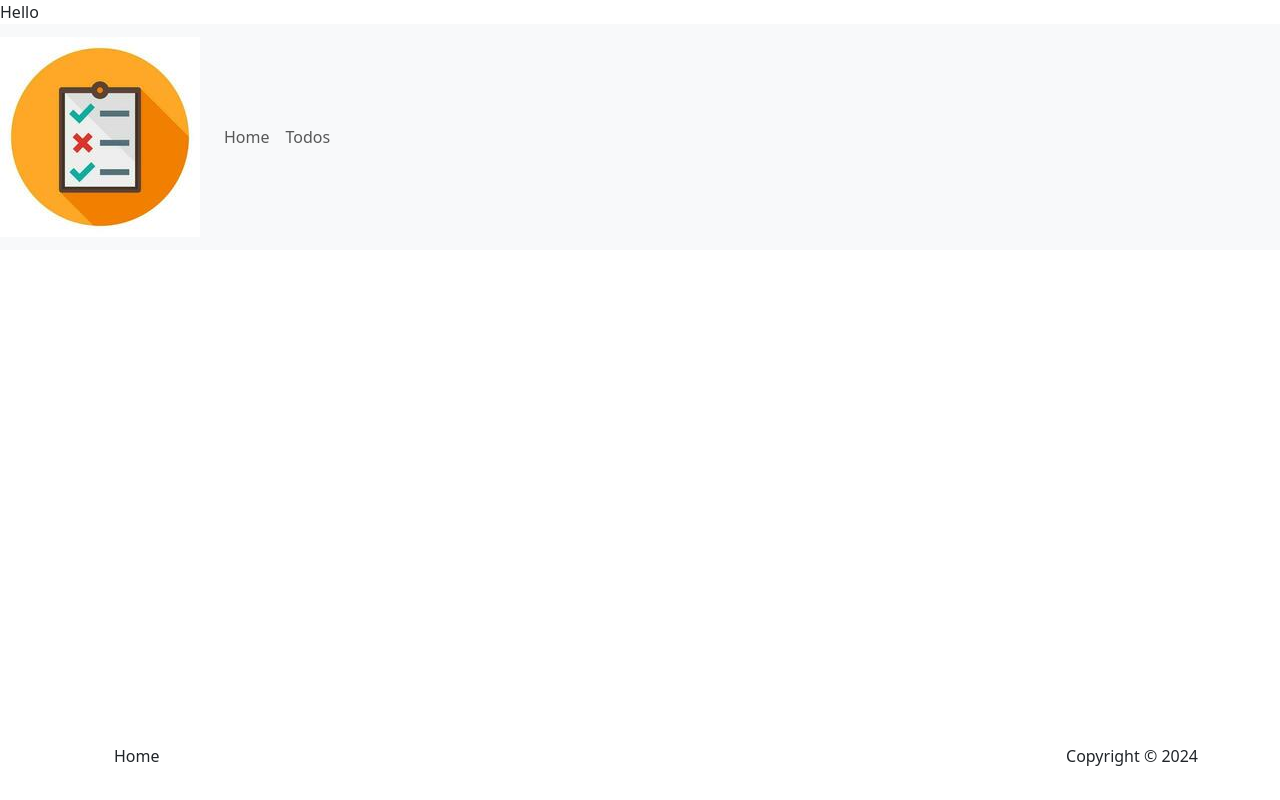
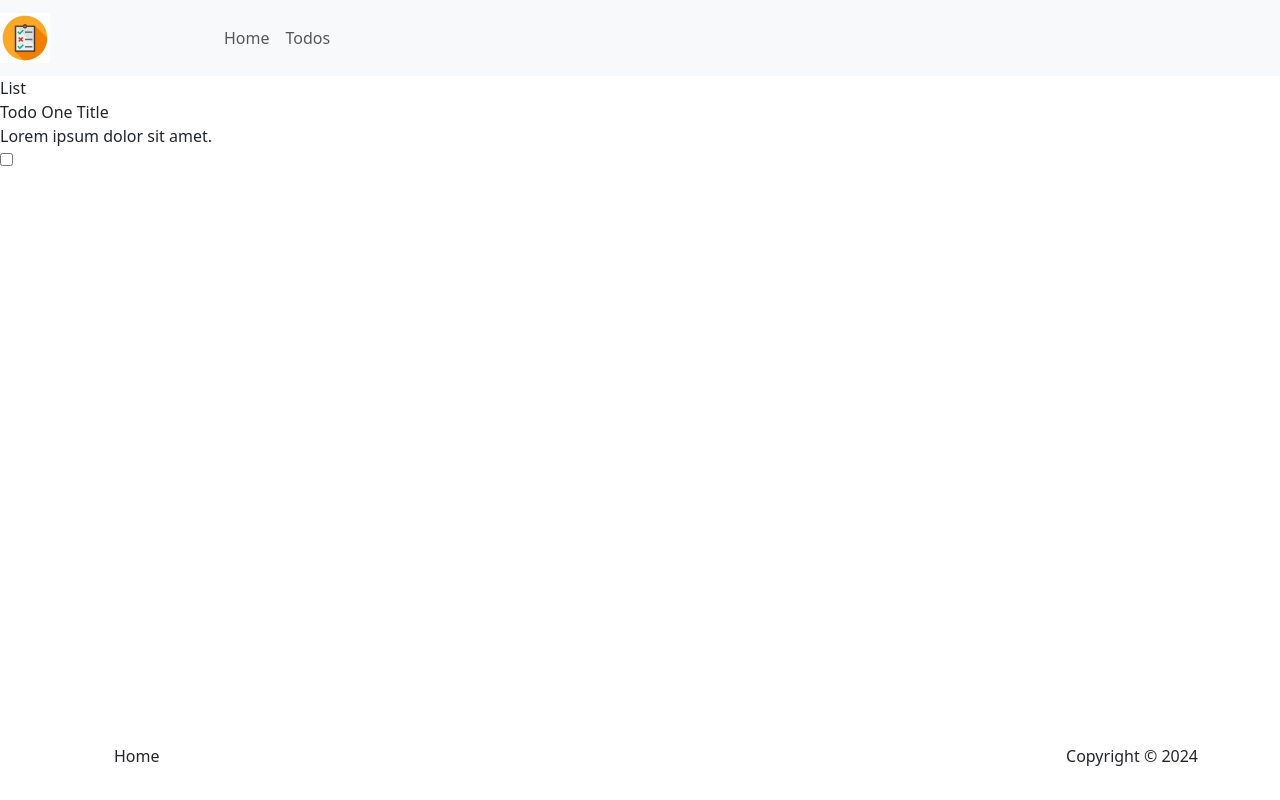
Before and after one commit to ntmonov/todo-app, an Angular app: page /todos in a window 1280 px wide. Built offline with nearby package versions, Linux system fonts and the light colour scheme.

Commit message:
Todos service - getAllTodos method - mock todos

```diff
--- a/src/app/app.component.html
+++ b/src/app/app.component.html
@@ -1,3 +1,3 @@
-Hello
 <app-header></app-header>
+<router-outlet></router-outlet>
 <app-footer></app-footer>
--- a/src/app/core/components/header/header.component.html
+++ b/src/app/core/components/header/header.component.html
@@ -2,7 +2,8 @@
   <a class="navbar-brand" href="#">
     <img
       src="../../../../assets/logo.jpg"
-      alt="App logo">
+      alt="App logo"
+      class="w-25">
   </a>
   <button class="navbar-toggler" type="button" data-toggle="collapse" data-target="#navbarNav" aria-controls="navbarNav" aria-expanded="false" aria-label="Toggle navigation">
     <span class="navbar-toggler-icon"></span>
--- a/src/app/features/todos/components/todo-item/todo-item.component.html
+++ b/src/app/features/todos/components/todo-item/todo-item.component.html
@@ -1 +1,5 @@
-<p>todo-item works!</p>
+<div class="todo-card">
+  <div class="title">{{ todo.title }}</div>
+  <div class="content">{{ todo.content }}</div>
+  <input type="checkbox" name="" id="" [checked]="todo.isCompleted">
+</div>
--- a/src/app/features/todos/components/todo-item/todo-item.component.ts
+++ b/src/app/features/todos/components/todo-item/todo-item.component.ts
@@ -1,4 +1,5 @@
-import { Component } from '@angular/core';
+import { Component, Input, OnInit } from '@angular/core';
+import { Todo } from '../../models/Todo';
 
 @Component({
   selector: 'app-todo-item',
@@ -7,6 +8,10 @@ import { Component } from '@angular/core';
   templateUrl: './todo-item.component.html',
   styleUrl: './todo-item.component.css'
 })
-export class TodoItemComponent {
+export class TodoItemComponent implements OnInit {
+  @Input() todo!: Todo;
 
+  ngOnInit(): void {
+      console.log(this.todo);
+  }
 }
--- /dev/null
+++ b/src/app/features/todos/models/Todo.ts
@@ -0,0 +1,6 @@
+export interface Todo {
+  id: number;
+  title: string;
+  content: string;
+  isCompleted: boolean;
+}
--- a/src/app/features/todos/pages/todos-list/todos-list.component.html
+++ b/src/app/features/todos/pages/todos-list/todos-list.component.html
@@ -1 +1,9 @@
-<p>todos-list works!</p>
+List
+<div
+  class="todos-list">
+  @for(todo of getAllTodos(); track todo.id) {
+    <div >
+      <app-todo-item [todo]="todo"></app-todo-item>
+    </div>
+  }
+</div>
--- a/src/app/features/todos/pages/todos-list/todos-list.component.ts
+++ b/src/app/features/todos/pages/todos-list/todos-list.component.ts
@@ -1,12 +1,22 @@
-import { Component } from '@angular/core';
+import { Component, inject } from '@angular/core';
+import { TodosService } from '../../services/todos.service';
+import { TodoItemComponent } from "../../components/todo-item/todo-item.component";
 
 @Component({
   selector: 'app-todos-list',
   standalone: true,
-  imports: [],
+  imports: [TodoItemComponent],
+  providers: [TodosService],
   templateUrl: './todos-list.component.html',
   styleUrl: './todos-list.component.css'
 })
 export class TodosListComponent {
 
+  constructor(
+    private todosService: TodosService
+  ) {}
+
+  getAllTodos() {
+    return this.todosService.getAllTodos();
+  }
 }
--- /dev/null
+++ b/src/app/features/todos/services/todos.service.ts
@@ -0,0 +1,18 @@
+import { Injectable } from "@angular/core";
+import { Todo } from "../models/Todo";
+
+@Injectable()
+export class TodosService {
+  private todos: Todo[] = [
+    {
+      id: 1,
+      title: 'Todo One Title',
+      content: 'Lorem ipsum dolor sit amet.',
+      isCompleted: false
+    }
+  ]
+
+  getAllTodos() {
+    return this.todos;
+  }
+}
```
